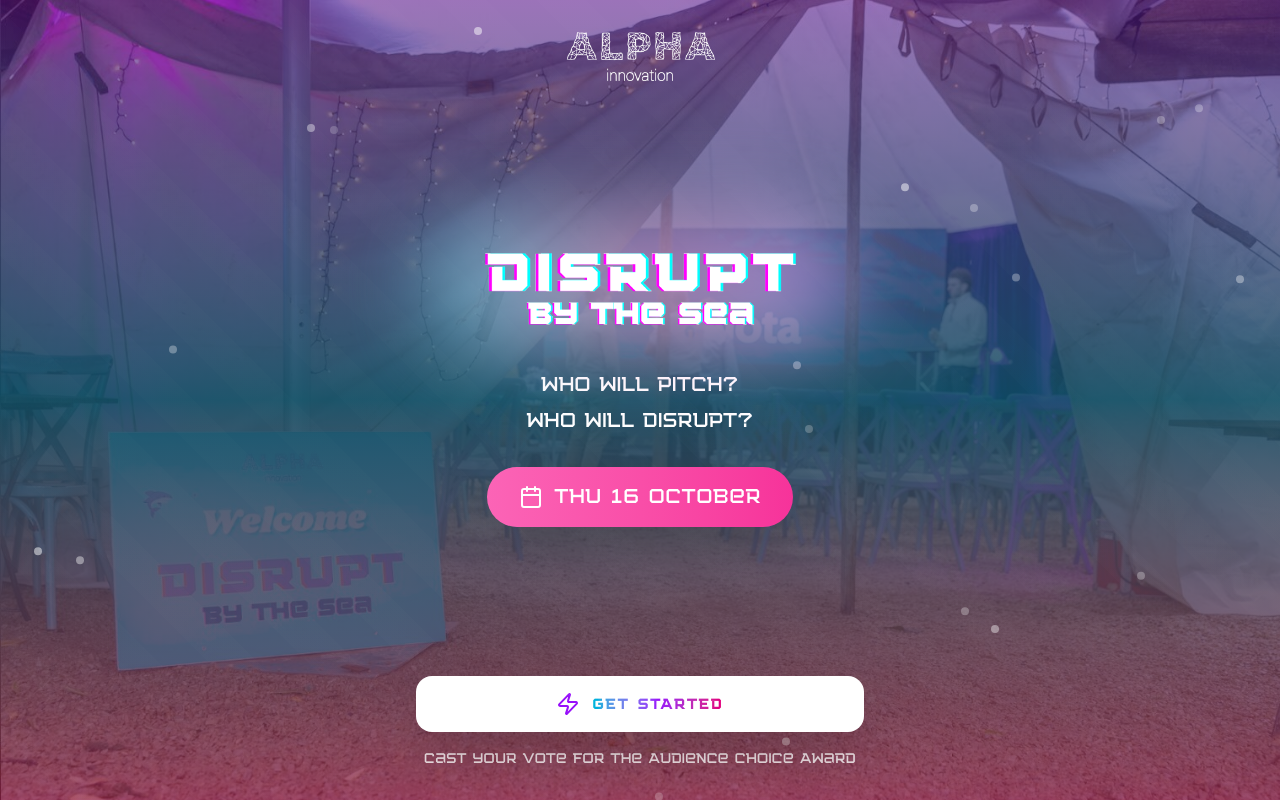
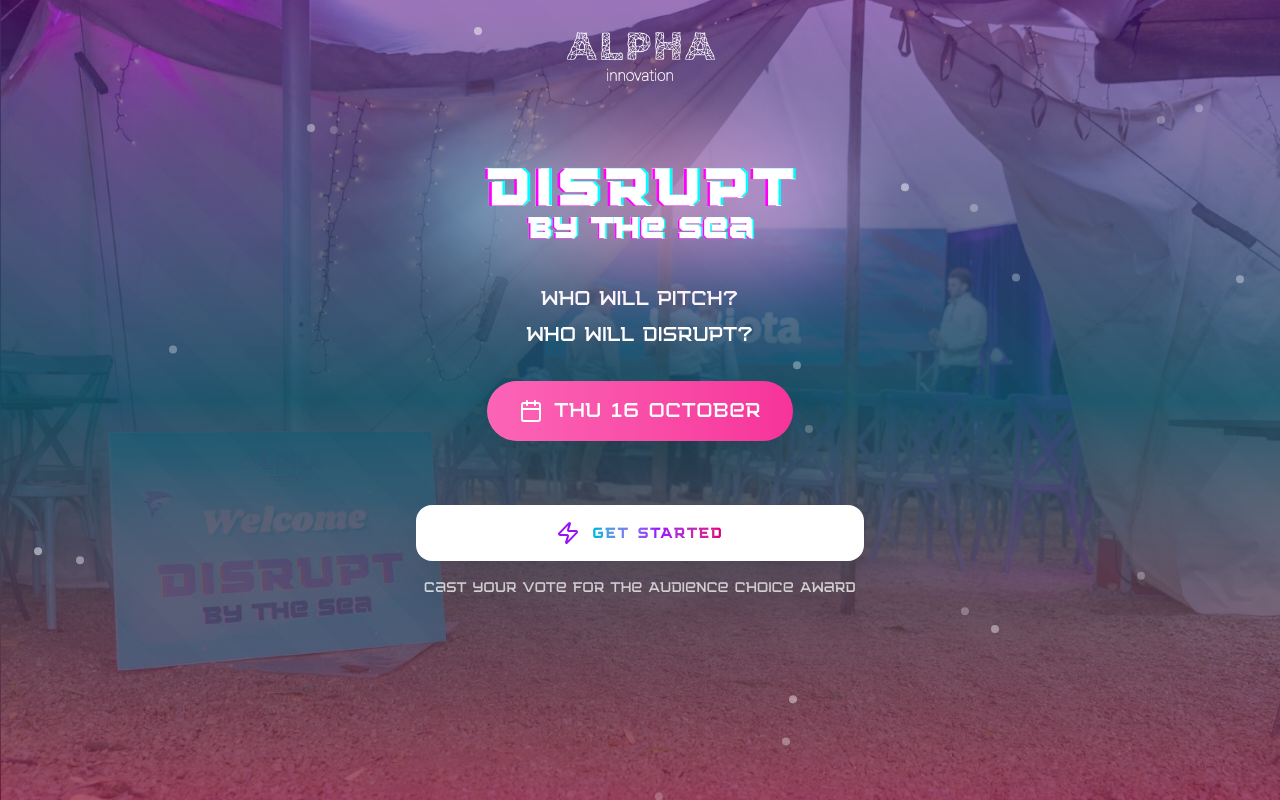
Before and after one commit to peprahobedadjei/Audience-Choice-Award-System, a Next.js app: page / in a window 1280 px wide. Built offline with nearby package versions, Linux system fonts and the light colour scheme.

Commit message:
updated space between the logos

```diff
--- a/pages/index.js
+++ b/pages/index.js
@@ -54,7 +54,7 @@ export default function DisruptLanding() {
       </div>
 
       {/* Main Content Container */}
-      <div className="relative z-10 flex min-h-screen flex-col items-center justify-between px-6 py-8">
+      <div className="relative z-10 flex min-h-screen flex-col items-center space-y-16 px-6 py-8">
         {/* Top Section - Logos */}
         <motion.div
           className="w-full flex flex-col items-center space-y-4"
```
